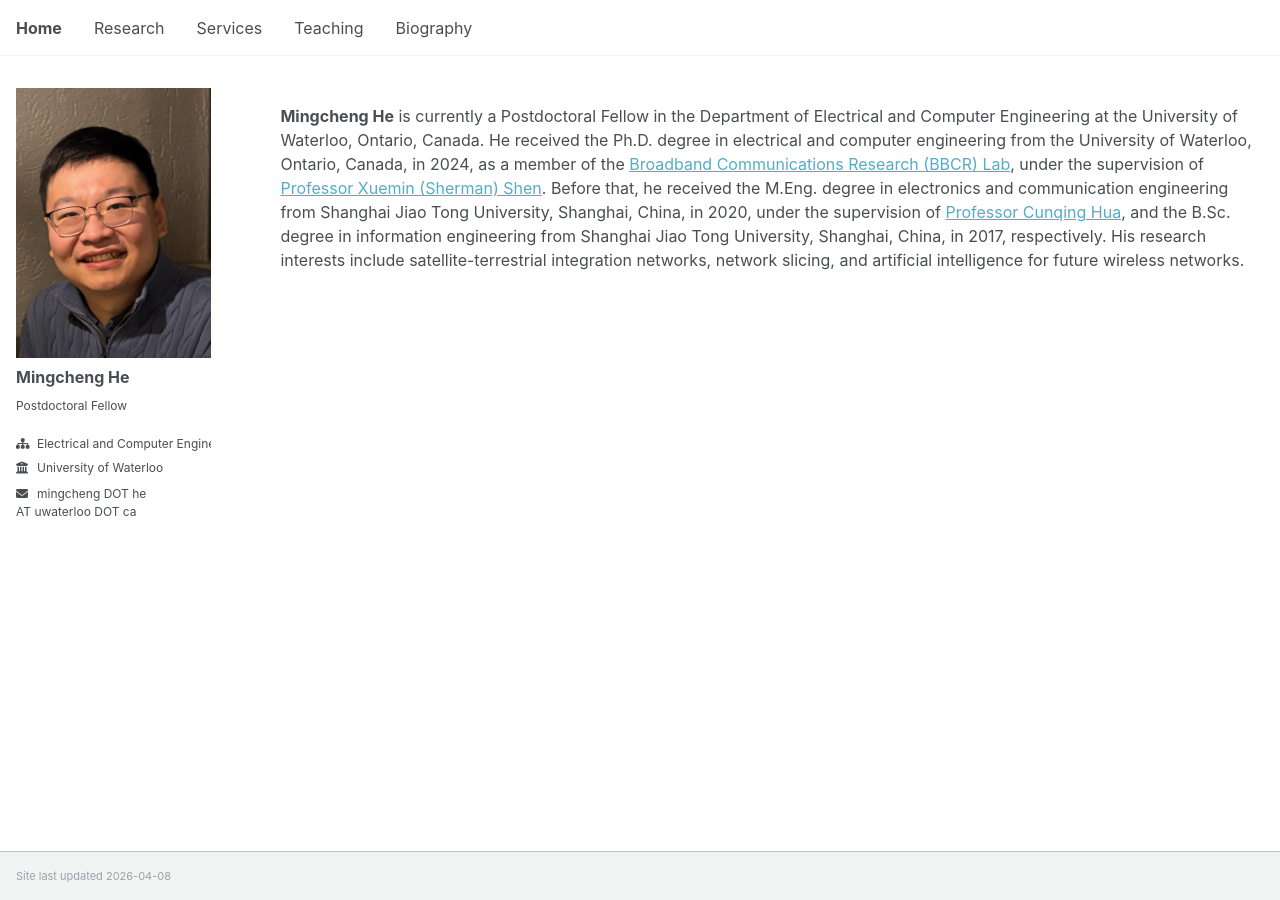
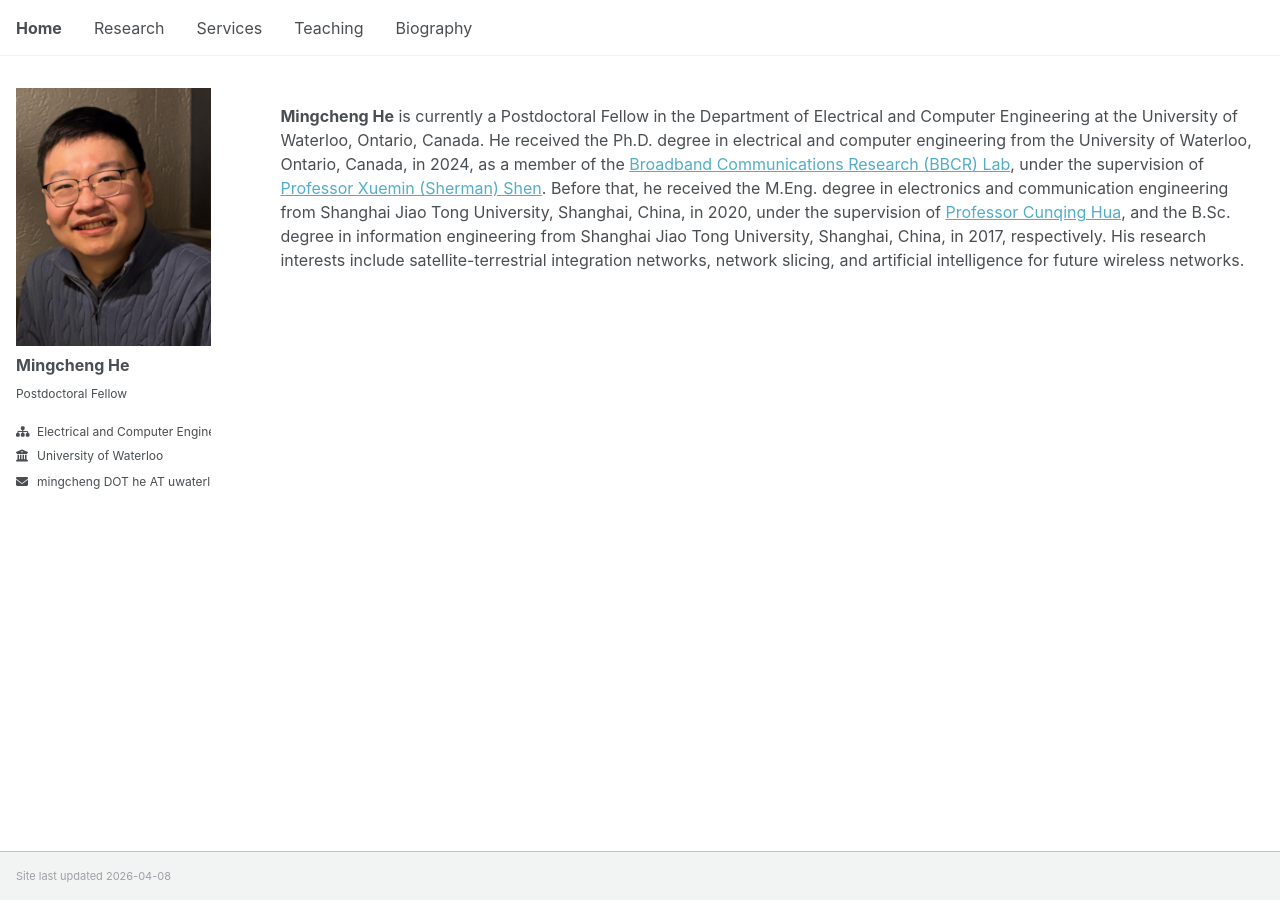
Before and after one commit to mingcheng-he/mingcheng-he.github.io, a Jekyll site: the page built from _pages/about.md, in a window 1280 px wide. Built offline with Jekyll 4.4.1, drawn with Linux system fonts in a browser that asks for light colours; a script that is not in the unit is left out.

Commit message:
Apr. 8, 2026

```diff
--- a/_config.yml
+++ b/_config.yml
@@ -30,7 +30,7 @@ author:
   department       : "Electrical and Computer Engineering"
   employer         : "University of Waterloo"
   uri              : # URL
-  email            : "mingcheng DOT he <br> AT uwaterloo DOT ca"
+  email            : "mingcheng DOT he AT uwaterloo DOT ca"
 
   # Academic websites
   academia         : # URL
--- a/_sass/layout/_page.scss
+++ b/_sass/layout/_page.scss
@@ -134,7 +134,7 @@
       padding-right: 1em;
 
       @include breakpoint($x-large) {
-        max-width: $x-large;
+        max-width: $large; // $x-large;
       }
     }
 
```
Also changed, not shown: images/Mingcheng_He1.jpg.
